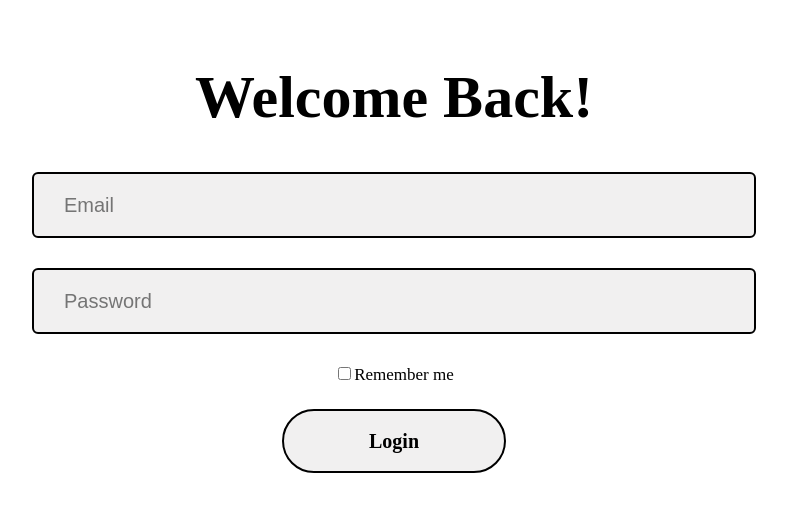
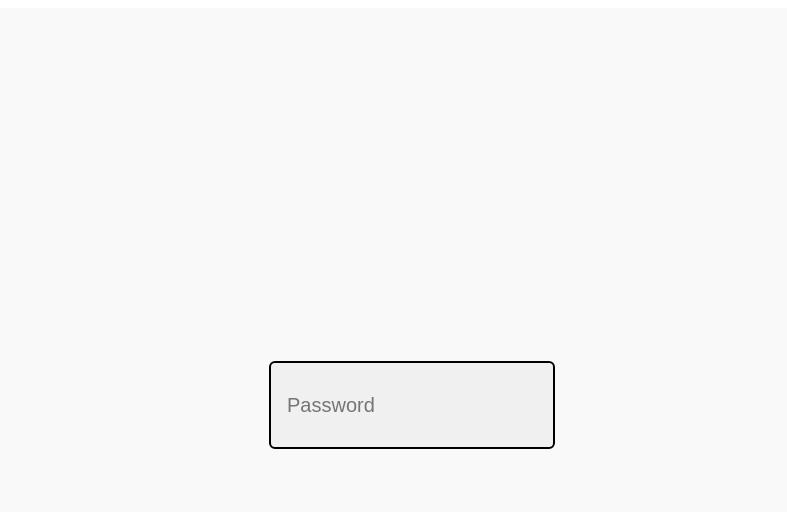
Before and after one commit to BDPA-Saint-Louis-2025/BDPASaintLouis, a React (Create React App) app in the folder bdaapp/: page / in a window 1280 px wide. Shown: the top 512 px of the page, without its empty margins (246-1033 px from the left). Built offline with nearby package versions, Linux system fonts and the light colour scheme.

Commit message:
progess bar

```diff
--- a/bdaapp/package.json
+++ b/bdaapp/package.json
@@ -15,6 +15,8 @@
     "mongoose": "^8.16.0",
     "react": "^19.1.0",
     "react-dom": "^19.1.0",
+    "react-native": "^0.80.0",
+    "react-native-web": "^0.20.0",
     "react-scripts": "5.0.1",
     "web-vitals": "^2.1.4"
   },
--- a/bdaapp/src/App.js
+++ b/bdaapp/src/App.js
@@ -1,9 +1,10 @@
 import LoginScreen from './LoginScreen/LoginScreen';
+import PasswordBar from './deletelater/passwordBar';
 
 function App() {
   return ( // Need to have return so your able to see what you have created when you run the app
     <div>
-      <LoginScreen/>
+      <PasswordBar/>
     </div>
   );
 }
--- /dev/null
+++ b/bdaapp/src/deletelater/passwordBar.js
@@ -0,0 +1,37 @@
+import React, { useState } from 'react';
+import './styling.css';
+
+function PasswordBar() {
+  const [password, setPassword] = useState('');
+
+  const calculateStrength = (pass) => {
+    if (!pass) return 'empty';
+    if (pass.length < 6) return 'weak';
+    if (pass.match(/[A-Z]/) && pass.match(/[0-9]/) && pass.length >= 8) return 'strong';
+    return 'medium';
+  };
+
+  const strength = calculateStrength(password);
+
+  return (
+    <div className='container'>
+      <div className='input-wrapper'>
+        <input
+          className='input'
+          type='password'
+          placeholder='Password'
+          value={password}
+          onChange={(e) => setPassword(e.target.value)}
+        />
+        <div className={`strength-bar ${strength}`}></div>
+      </div>
+      {strength !== 'empty' && (
+        <div className={`strength-text ${strength}`}>
+          {strength.charAt(0).toUpperCase() + strength.slice(1)}
+        </div>
+      )}
+    </div>
+  );
+}
+
+export default PasswordBar;
--- /dev/null
+++ b/bdaapp/src/deletelater/styling.css
@@ -0,0 +1,71 @@
+.container {
+  display: flex;
+  flex-direction: column;
+  justify-content: center;
+  align-items: center;
+  height: 100vh;
+  background-color: #f9f9f9;
+}
+
+/* Input wrapper for positioning */
+.input-wrapper {
+  position: relative;
+  width: 250px;
+}
+
+.input {
+  padding: 12px 16px;
+  border-radius: 6px;
+  outline: none;
+  width: 100%;
+  transition: box-shadow 0.3s ease;
+  border: 2px solid black;
+  font-size: 20px;
+  margin-bottom: 6px;
+}
+
+/* Bar positioned directly under input */
+.strength-bar {
+  position: absolute;
+  bottom: 0;
+  left: 0;
+  height: 4px;
+  border-radius: 2px;
+  background-color: transparent;
+  width: 0;
+  transition: width 0.4s ease, background-color 0.4s ease;
+}
+
+/* Width and color per strength */
+.strength-bar.weak {
+  width: 33%;
+  background-color: #d8000c;
+}
+
+.strength-bar.medium {
+  width: 66%;
+  background-color: #ff8c00;
+}
+
+.strength-bar.strong {
+  width: 100%;
+  background-color: #28a745;
+}
+
+.strength-text {
+  font-size: 14px;
+  font-weight: bold;
+  text-transform: uppercase;
+}
+
+.strength-text.weak {
+  color: #d8000c;
+}
+
+.strength-text.medium {
+  color: #ff8c00;
+}
+
+.strength-text.strong {
+  color: #28a745;
+}
```
Also changed, not shown: 1 other file (tests, documents, lock files or other folders).
